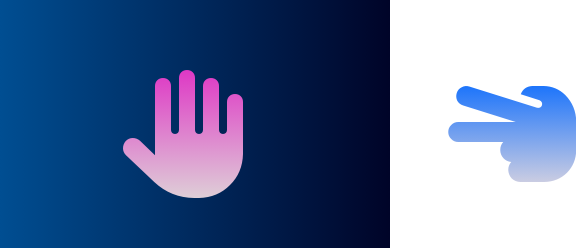
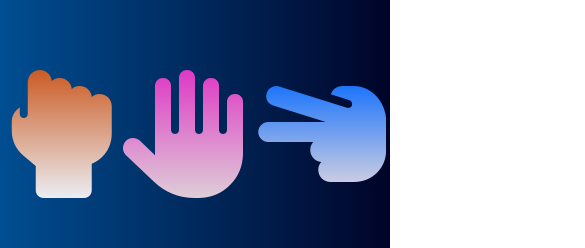
Before and after one commit to gopesh123-us/rock-paper-scissor, an Angular app: page / in a window 390 px wide. Shown: the part 183-431 px from the top of the page, 585 px wide, since content can reach past the window. Built offline with nearby package versions, Linux system fonts and the light colour scheme.

Commit message:
a bit more responsive

```diff
--- a/src/app/pages/game/game.component.css
+++ b/src/app/pages/game/game.component.css
@@ -13,17 +13,17 @@ html {
   position: relative;
 }
 
-.score-card {
+/* .score-card {
   //width: 50%;
   //height: auto;
   //position: relative;
-  top: 12%;
+  /* top: 12%;
   left: 50%;
-  transform: translate(-50%, -50%);
-  //border: 2px solid #606e85;
-  //border-radius: 10px;
-  //color: white;
-}
+  transform: translate(-50%, -50%); */
+//border: 2px solid #606e85;
+//border-radius: 10px;
+//color: white;
+//} */
 
 .text-score {
   color: #2a46c0;
@@ -35,9 +35,9 @@ html {
 .playing-field {
   display: flex;
   justify-content: space-around;
-  width: 960px;
-  height: auto;
-  position: relative;
+  /* width: 960px;
+  height: auto; */
+  //position: relative;
   top: 20%;
   left: 50%;
   transform: translate(-50%, -50%);
@@ -49,8 +49,8 @@ html {
   display: flex;
   justify-content: space-between;
   align-items: center;
-  width: 40%;
-  height: auto;
+  /* width: 40%;
+  height: auto; */
   position: relative;
   top: 30%;
   left: 50%;
--- a/src/app/pages/game/game.component.html
+++ b/src/app/pages/game/game.component.html
@@ -2,7 +2,7 @@
   class="main bg-gradient-to-r from-[#004e92] to-[#000428] w-full h-screen relative flex flex-col"
 >
   <div
-    class="relative flex items-center justify-between p-4 border-2 border-solid rounded-lg score-card border-slate-500 sm:w-2/3 md:w-5/12"
+    class="relative flex items-center justify-between p-4 border-2 border-solid rounded-lg score-card border-slate-500 sm:w-full md:w-10/12 lg:w-5/12 top-[12%] left-2/4 -translate-x-1/2 -translate-y-1/2"
   >
     <img src="logo.svg" class="w-32 lg:w-52" alt="logo of rock page scissor" />
     <div class="p-6 text-center bg-white rounded-lg bg-card lg:w-36 w-28">
@@ -12,7 +12,7 @@
       </p>
     </div>
   </div>
-  <div class="playing-field">
+  <div class="relative w-full playing-field md:w-10/12 lg:w-5/12">
     <i
       (click)="handleSelection(1)"
       class="play-items rock fa-solid fa-8x fa-hand-back-fist"
@@ -27,7 +27,10 @@
     ></i>
   </div>
 
-  <div *ngIf="getUserPicked()" class="choice-box">
+  <div
+    *ngIf="getUserPicked()"
+    class="choice-box sm:w-full md:w-10/12 lg:w-5/12"
+  >
     <div class="user-choice-box">
       <i
         *ngIf="getLabelNumberUser() === 1"
```
